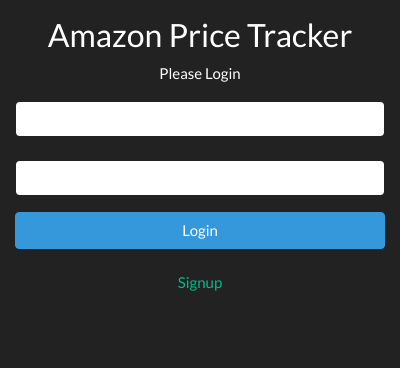
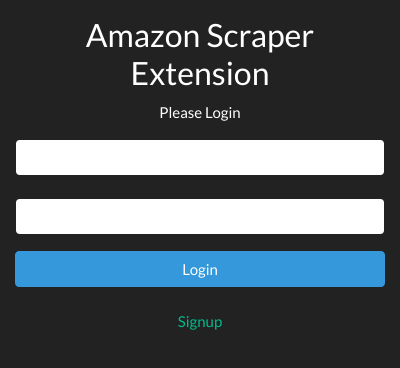
Before and after one commit to bijirgiriiitg/Amazon-Price-Extension, a browser extension: page popup.html in a window 400 px wide. Drawn offline with Linux system fonts and the light colour scheme.

Commit message:
Update popup.html

```diff
--- a/popup.html
+++ b/popup.html
@@ -15,7 +15,7 @@
 			<div class="col-sm-6">
 				<div id="form-container">
 					<div class="page-header">
-						<h3>Amazon Price Tracker</h3>
+						<h3>Amazon Scraper Extension</h3>
 					</div>
 					<div ui-view></div>
 				</div>
```
